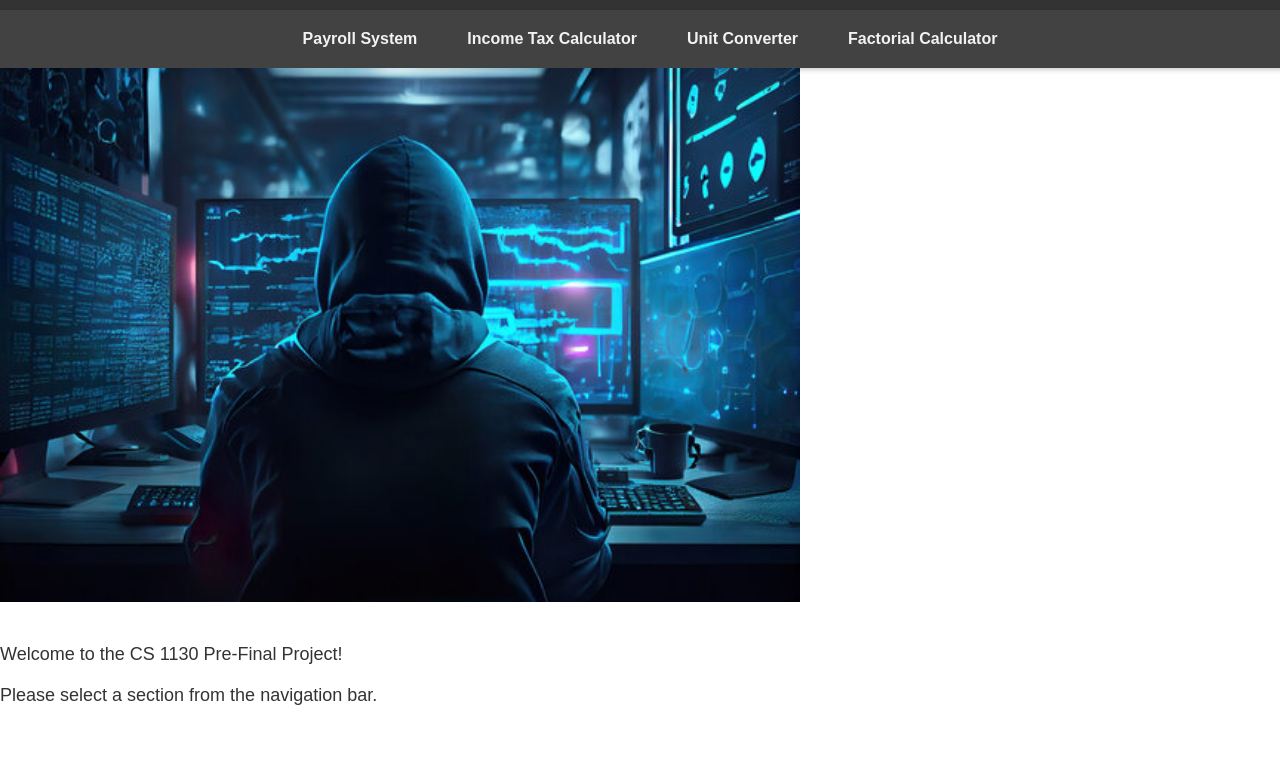
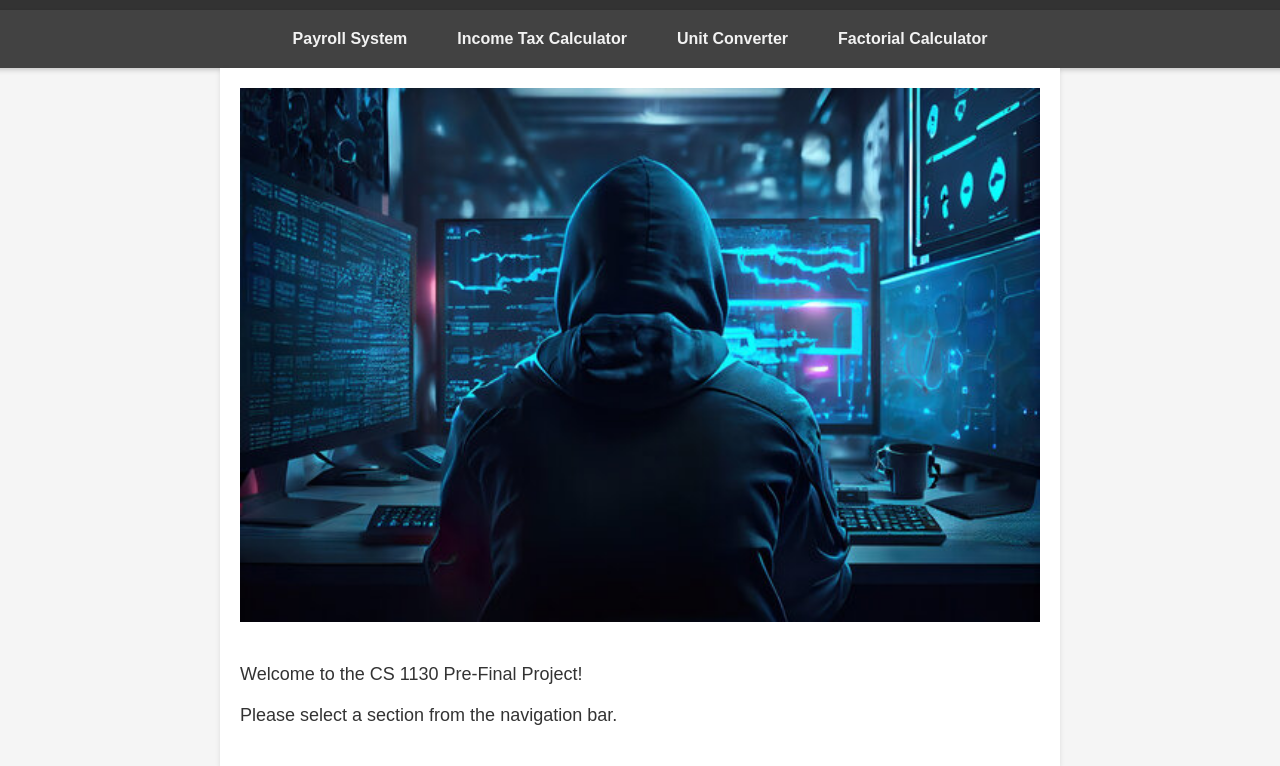
Before and after one commit to ccspalanca/prefinal, a plain HTML site: page index.html in a window 1280 px wide. Shown: the part 93-859 px from the top of the page. Before the commit the page ends 800 px from the top, so only its background shows below. Drawn offline with Linux system fonts and the light colour scheme.

Commit message:
Update index.html

```diff
--- a/index.html
+++ b/index.html
@@ -1,91 +1,212 @@
 <!DOCTYPE html>
+
 <html lang="en">
+
 <head>
+
  <meta charset="UTF-8">
+
  <meta name="viewport" content="width=device-width, initial-scale=1.0">
+
  <title>CS 1130 PRE-FINAL</title>
+
  <style>
+
   /* Minimalist design */
+
      body {
             font-family: 'Arial', sans-serif;
-      background-color: #fff; /* White background */
-      color: #333; /* Dark text */
+            background-color: #f5f5f5; /* Light gray background */
+            text-align: center;
             margin: 0;
             padding: 0;
-      min-height: 100vh; /* Stretch header and content to full height */
+            display: flex;
+            flex-direction: column;
+            align-items: center;
+            height: 100vh;
+            color: #333; /* Dark text */
         }
 
+
+
   /* Dark grey header and navigation */
+
   header {
+
    background-color: #333; /* Dark grey header background */
+
    padding: 20px 0;
+
    color: #f2f2f2; /* Light grey text */
+
    text-align: center;
-      width: 100%;
-      box-shadow: 0px 2px 5px rgba(0, 0, 0, 0.2);
-    }
 
-    h1 {
-      font-size: 2em;
-      font-weight: 350;
-      margin-bottom: 5px;
-    }
-
-    /* Navigation menu */
-    nav {
-      display: flex;
-      justify-content: center;
-      background-color: #424242; /* Slightly lighter grey navigation background */
-      padding: 10px;
    width: 100%;
 
    box-shadow: 0px 2px 5px rgba(0, 0, 0, 0.2);
+
   }
 
-    nav a {
-      text-decoration: none;
-      color: #f2f2f2; /* Light grey text color */
-      margin: 0 15px;
-      font-weight: bold;
-      transition: color 0.3s;
-      padding: 10px;
-      border-radius: 5px;
+
+
+  h1 {
+
+   font-size: 2em;
+
+   font-weight: 350;
+
+   margin-bottom: 5px;
+
   }
 
-    nav a:hover {
-      color: #f5f5f5; /* Slightly darker light grey on hover */
+
+
+  /* Navigation menu */
+
+  nav {
+
+   display: flex;
+
+   justify-content: center;
+
+   background-color: #424242; /* Slightly lighter grey navigation background */
+
+   padding: 10px;
+
+   width: 100%;
+
+
+
+   box-shadow: 0px 2px 5px rgba(0, 0, 0, 0.2);
+
   }
 
+
+
+  nav a {
+
+   text-decoration: none;
+
+   color: #f2f2f2; /* Light grey text color */
+
+   margin: 0 15px;
+
+   font-weight: bold;
+
+   transition: color 0.3s;
+
+   padding: 10px;
+
+   border-radius: 5px;
+
+  }
+
+
+
+  nav a:hover {
+
+   color: #f5f5f5; /* Slightly darker light grey on hover */
+
+  }
+
+
+
   p {
+
    margin-bottom: 20px;
+
    font-size: 18px;
+
    color: #333; /* Dark text color */
+
   }
+
+  #content {
+
+
+
+   padding: 20px;
+
+
+
+   width: 80%;
+
+
+
+   max-width: 800px;
+
+
+
+   margin: auto;
+
+
+
+   text-align: left;
+
+
+
+   background-color: #ffffff; /* White content background */
+
+
+
+   box-shadow: 0px 2px 5px rgba(0, 0, 0, 0.1);
+
+
+
+  }
+
    img {
+
       width: 100%; /* Make the image fill its container */
+
       max-width: 800px; /* Limit the image width to 800px */
+
       height: auto; /* Maintain aspect ratio */
+
       margin-bottom: 20px; /* Add some space below the image */
+
     }
+
  </style>
+
 </head>
+
 <body>
 
+
+
  <header>
+
   <h1>CS 1130 PRE-FINAL</h1>
+
  </header>
 
+
+
  <nav>
+
   <a href="payroll.html">Payroll System</a>
+
   <a href="taxcalculator.html">Income Tax Calculator</a>
+
   <a href="unitconverter.html">Unit Converter</a>
+
   <a href="factorialcalculator.html">Factorial Calculator</a>
+
  </nav>
 
+
+
  <div id="content">
+
     <img src="hackirdaw.jpg" alt="Hacker Brrt Brrt">
+
     <p>Welcome to the CS 1130 Pre-Final Project!</p>
+
     <p>Please select a section from the navigation bar.</p>
+
   </div>
+
 </body>
+
 </html>
```
Lines whose indentation alone changed are shown as unchanged.
